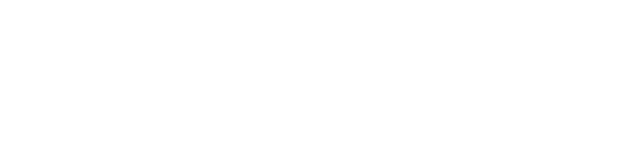
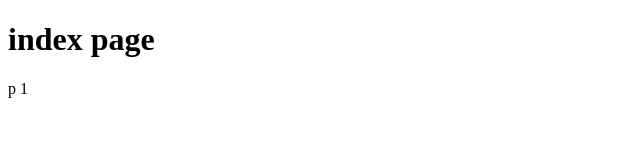
Before and after one commit to speed351/test, a plain HTML site: page index.html in a window 1280 px wide. Shown: the whole page, without its empty margins (0-640 px from the left). Drawn offline with Linux system fonts and the light colour scheme.

Commit message:
p tag added

```diff
--- a/index.html
+++ b/index.html
@@ -7,6 +7,7 @@
     <title>index.html</title>
 </head>
 <body>
-
+    <h1>index page</h1>
+    <p> p 1 </p>
 </body>
 </html>
```
